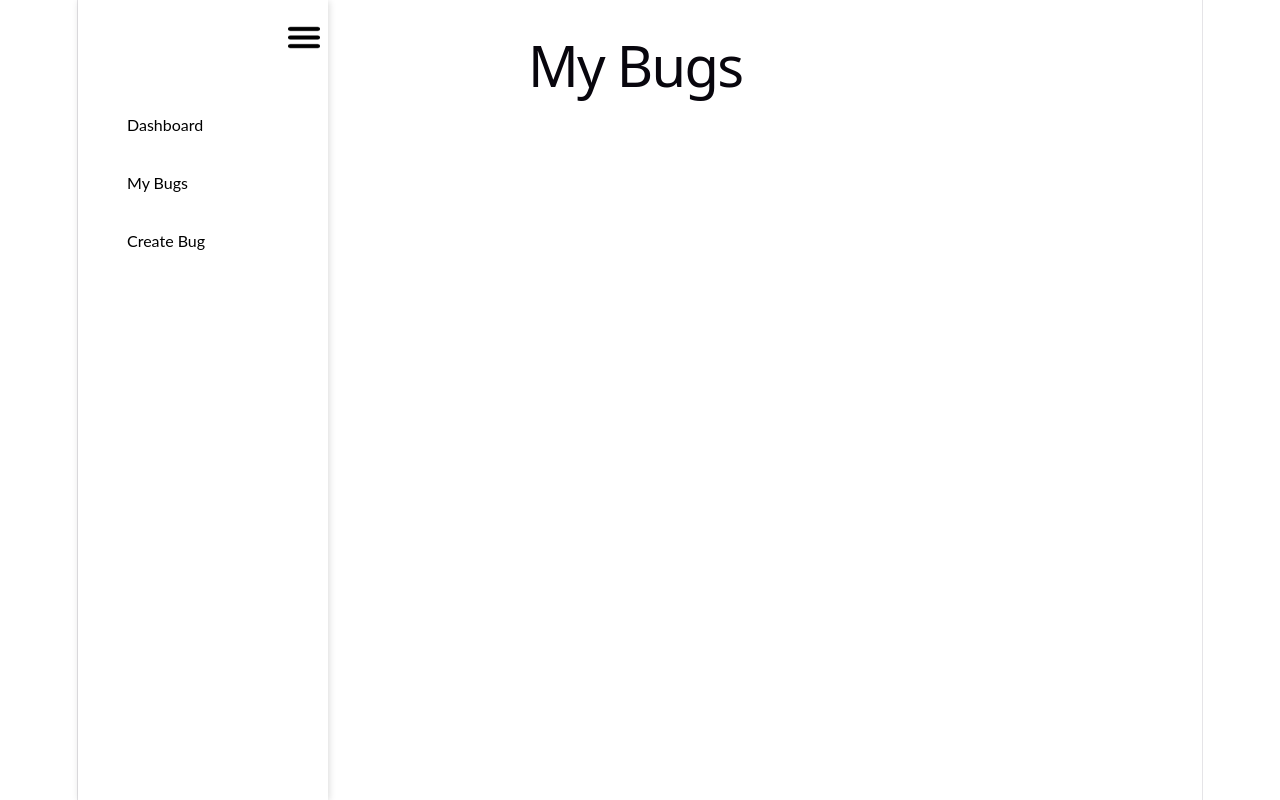
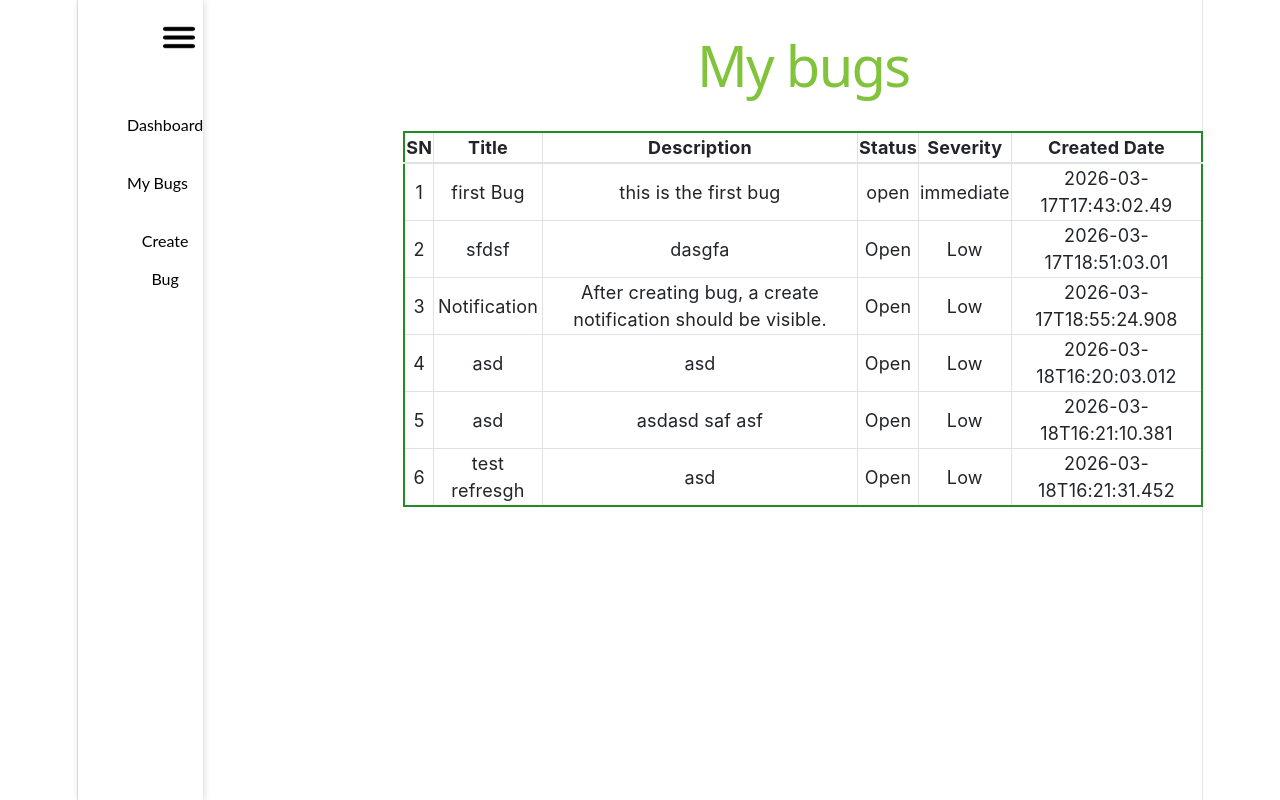
Before and after one commit to Bibek0130/BugTrackingSystem-dotnet-8, a React (Vite) app in the folder bugtrackingsystem.client/: page /my-bugs in a window 1280 px wide. Built offline with nearby package versions, Linux system fonts and the light colour scheme.

Commit message:
Dev: Added table for bbug List (static)

```diff
--- a/bugtrackingsystem.client/src/features/bugs/pages/BugForm.jsx
+++ b/bugtrackingsystem.client/src/features/bugs/pages/BugForm.jsx
@@ -36,6 +36,7 @@ function BugForm() {
         //Browser refreshes the page when submitting using form.
         //prevent default refreshes
         e.preventDefault();
+
 
         var bug = {
             Title: title,
--- a/bugtrackingsystem.client/src/features/bugs/pages/BugList.jsx
+++ b/bugtrackingsystem.client/src/features/bugs/pages/BugList.jsx
@@ -1,10 +1,141 @@
+import { useState } from 'react';
+import { createRoot } from 'react-dom/client';
+
+import api from '../../../services/api';
 function BugList() {
-    alert("My bugs");
+    const data = [
+
+            {
+                "id": 2,
+                "title": "first Bug",
+                "description": "this is the first bug",
+                "status": "open",
+                "severity": "immediate",
+                "createdDate": "2026-03-17T17:43:02.49"
+            },
+            {
+                "id": 3,
+                "title": "sfdsf",
+                "description": "dasgfa",
+                "status": "Open",
+                "severity": "Low",
+                "createdDate": "2026-03-17T18:51:03.01"
+            },
+            {
+                "id": 4,
+                "title": "Notification",
+                "description": "After creating bug, a create notification should be visible.",
+                "status": "Open",
+                "severity": "Low",
+                "createdDate": "2026-03-17T18:55:24.908"
+            },
+
+            {
+                "id": 22,
+                "title": "asd",
+                "description": "asd",
+                "status": "Open",
+                "severity": "Low",
+                "createdDate": "2026-03-18T16:20:03.012"
+            },
+            {
+                "id": 23,
+                "title": "asd",
+                "description": "asdasd saf asf",
+                "status": "Open",
+                "severity": "Low",
+                "createdDate": "2026-03-18T16:21:10.381"
+            },
+            {
+                "id": 24,
+                "title": "test refresgh",
+                "description": "asd",
+                "status": "Open",
+                "severity": "Low",
+                "createdDate": "2026-03-18T16:21:31.452"
+            }
+
+    ];
+    //getList();
+    //async function getList() {
+        //const url = "Bugs"
+        //try {
+        //    const response =await api.get(url);
+
+        //    //check status and give notification
+        //    if (response.status >= 200 && response.status < 300) {
+        //        console.log("Bug List", response.data);
+        //        data = response.data;
+        //        console.log("data", data);
+
+        //    } else {
+        //        // Handle unexpected status codes (e.g., 400, 403, 404)
+        //        console.warn("Server responded with an issue:", response.status);
+        //    }
+
+        //}
+        //catch {
+        //    console.log("Something is wrong in api.");
+        //}
+    //};
+
+
+
+
+
+
     return (
-        <div>
-            <h1>My Bugs</h1>
+        <div className='Bug-List'>
+            <h1 style={h1 }>My bugs</h1>
+            <table className="table-bordered" style={listtable}>
+                <thead>
+                    <tr>
+                        <th style={th}>SN</th>
+                        <th style={th}>Title</th>
+                        <th style={th}>Description</th>
+                        <th style={th}>Status</th>
+                        <th style={th}>Severity</th>
+                        <th style={th}>Created Date</th>
+                    </tr>
+
+                </thead>
+
+                <tbody>
+                    {data.map((val, key) => {
+                        return (
+                            <tr key={key}>
+                                <td style={td}>{key + 1}</td>
+                                <td style={td}> {val.title}</td>
+                                <td style={td}>{val.description}</td>
+                                <td style={td}>{val.status}</td>
+                                <td style={td}>{val.severity}</td>
+                                <td style={td}>{val.createdDate}</td>
+                            </tr>
+                        )
+                    })}
+                </tbody>
+
+            </table>
         </div>
     );
 }
 
 export default BugList;
+
+//styles
+const h1 = {
+    color:"#81c43b"
+}
+const listtable ={
+    border: "2px solid forestgreen",
+    width: "800px",
+    height: "200px"
+};
+
+const th = {
+    borderbottom: "1px solid black"
+}
+
+const td = {
+    textalign :"center"
+}
```
